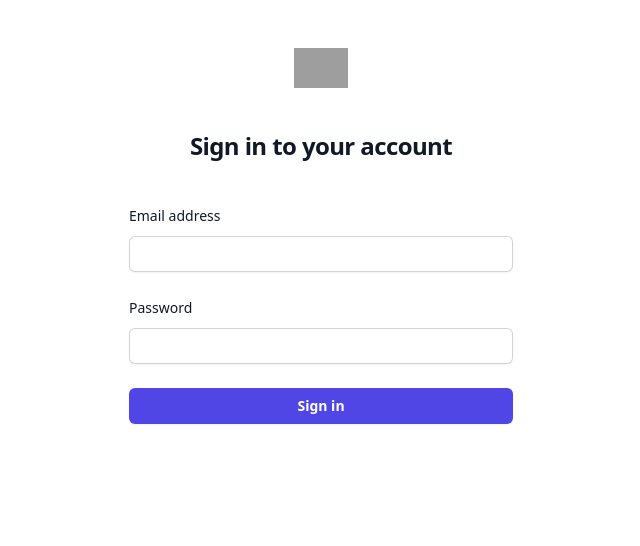
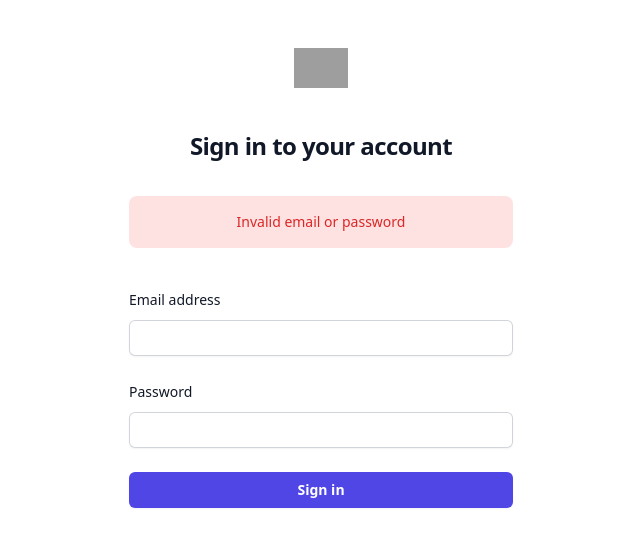
Before and after one commit to xtream1101/django-react-boilerplate, a React (Create React App) app in the folder frontend/: page /login in a window 1280 px wide. Both pictures are taken after typing "name@example.com", "Sample123" into the empty fields and a click on the button "Sign in". Shown: the top 546 px of the page, without its empty margins (319-959 px from the left). Built offline with nearby package versions, Linux system fonts and the light colour scheme; no server answers; grey boxes are pictures that could not be loaded; a web font is replaced by a local one.

Commit message:
Add error state to login

```diff
--- a/frontend/src/pages/LoginPage.tsx
+++ b/frontend/src/pages/LoginPage.tsx
@@ -2,12 +2,13 @@ import React, { useContext } from 'react'
 import { AuthStoreContext } from '@/store/auth';
 import { observer } from 'mobx-react-lite';
 
-const LoginPage = observer( () => {
+const LoginPage = observer(() => {
 
     const authStore = useContext(AuthStoreContext)
 
     const [email, setEmail] = React.useState('')
     const [password, setPassword] = React.useState('')
+    const [error, setError] = React.useState('')
 
     const handleEmailChange = (e: React.ChangeEvent<HTMLInputElement>) => {
         setEmail(e.target.value)
@@ -21,6 +22,8 @@ const LoginPage = observer( () => {
         e.preventDefault()
         try {
             await authStore.loginWithEmail({ username: email, password })
+        } catch {
+            setError('Invalid email or password')
         } finally {
             setEmail('')
             setPassword('')
@@ -39,6 +42,14 @@ const LoginPage = observer( () => {
                     Sign in to your account
                 </h2>
             </div>
+
+            {error && (
+                <div className="flex items-center justify-center bg-red-100 p-4 rounded-lg mt-8 sm:mx-auto sm:w-full sm:max-w-sm">
+                    <p className="text-sm text-red-600">
+                        {error}
+                    </p>
+                </div>
+            )}
 
             <div className="mt-10 sm:mx-auto sm:w-full sm:max-w-sm">
                 <form className="space-y-6" onSubmit={handleSubmit}>
```
Lines whose indentation alone changed are shown as unchanged.
